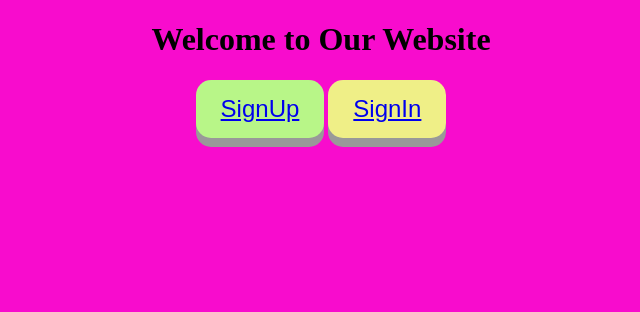
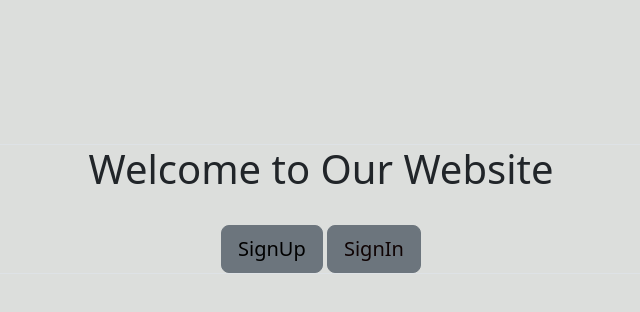
Before and after one commit to Siva-Sai-B/finalproject, a Django app: page / in a window 1280 px wide. Shown: the top 312 px of the page, without its empty margins (319-959 px from the left). Run offline with Django 4.2, Linux system fonts and the light colour scheme.

Commit message:
looks modified

```diff
--- a/authentication/templates/authentication/index.html
+++ b/authentication/templates/authentication/index.html
@@ -1,60 +1,62 @@
 <!DOCTYPE html>
 <html>
+
 <head>
+    <link href="https://cdn.jsdelivr.net/npm/bootstrap@5.2.3/dist/css/bootstrap.min.css" rel="stylesheet"
+        integrity="sha384-rbsA2VBKQhggwzxH7pPCaAqO46MgnOM80zW1RWuH61DGLwZJEdK2Kadq2F9CUG65" crossorigin="anonymous">
         <style>
-            .button {
-              display: inline-block;
-              padding: 15px 25px;
-              font-size: 24px;
-              cursor: pointer;
+            .btn-text-center{
                 text-align: center;
-              text-decoration: none;
-              outline: none;
-              color: #fff;
-              background-color: #4CAF50;
-              border: none;
-              border-radius: 15px;
-              box-shadow: 0 9px #999;
-            }
-
-            .button:hover {background-color: #3e8e41}
-
-            .button:active {
-              background-color: #3e8e41;
-              box-shadow: 0 5px #666;
-              transform: translateY(4px);
             }
             </style>
-
     <title>
         Login System
     </title>
 
+
 </head>
-    <body style="background-color:rgb(248, 12, 205); text-align: center;">
+
+<body style="background:rgb(220, 222, 220)">
+
+    <br>
+    <br>
+    <br>
+    <br>
+
+    <div class="btn-text-center">
     {% for message in messages %}<!-- django template tags-->
 
     <strong> Message:</strong>{{message}}
 
+    {% endfor %}
+    <br>
+    <br>
 </div>
-{% endfor %}
-
     {% if var %}
 
-        <h2>Hello {{fname}}</h2>
-        <h2> you are successfully logged In</h2>
-        <button class="button" type="submit" style=" background-color: rgb(132, 233, 69)""><a href="signout">Sign Out</a></button>
+    <h2 class="text-center">Hello {{fname}}</h2>
+    <h2 class="text-center"> you are successfully logged In</h2>
+    <br>
+    <br>
+    <div class="btn-text-center">
+    <button class="btn btn-secondary btn-lg" type="submit"><a style="color:black; font-weight: 400;" class="text-decoration-none"
+            href="signout">SignOut</a></button>
+        </div>
     {% else %}
-        <h1>Welcome to Our Website</h1>
+    <div class="border border-1 rounded-3" style="padding:left 0px">
+    <h1 class="text-center">Welcome to Our Website</h1>
+    <br>
+    <div class="text-center">
+        <button class="btn btn-secondary btn-lg align-self-center" type="submit"><a style="color:black; font-weight: 400;" class="text-decoration-none"
+                href="signup">SignUp</a></button>
 
-        <button class="button"  type="submit" style=" background-color: rgb(184, 246, 136)"><a href="signup">SignUp</a></button>
-
-        <button class="button" type="submit" style="background-color:rgb(239, 239, 135)"><a href="signin">SignIn</a></button>
-
+        <button class="btn btn-secondary btn-lg" type="submit"><a style="color:rgb(15, 3, 3); font-weight: 400;" class="text-decoration-none"
+                href="signin">SignIn</a></button>
+    </div>
     {% endif %}
-
-
-        <script src=""async defer></script>
+    </div>
+    <script src="" async defer></script>
 
 </body>
+
 </html>
```
Also changed, not shown: authentication/templates/authentication/signin.html (+19 -6 lines), authentication/templates/authentication/signout.html (+6 -1 lines), authentication/templates/authentication/signup.html (+21 -14 lines), db.sqlite3. Lines whose indentation alone changed are shown as unchanged.
